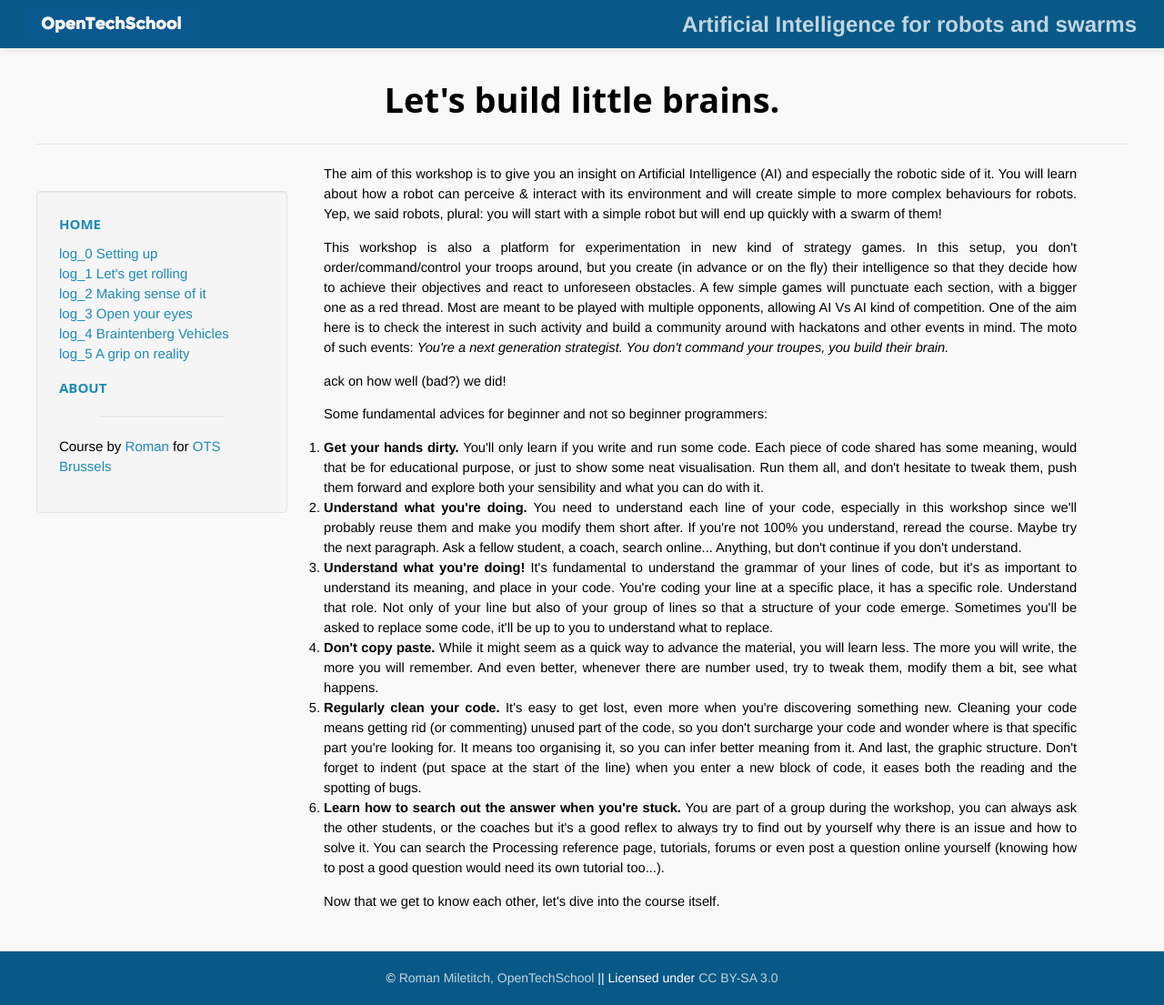
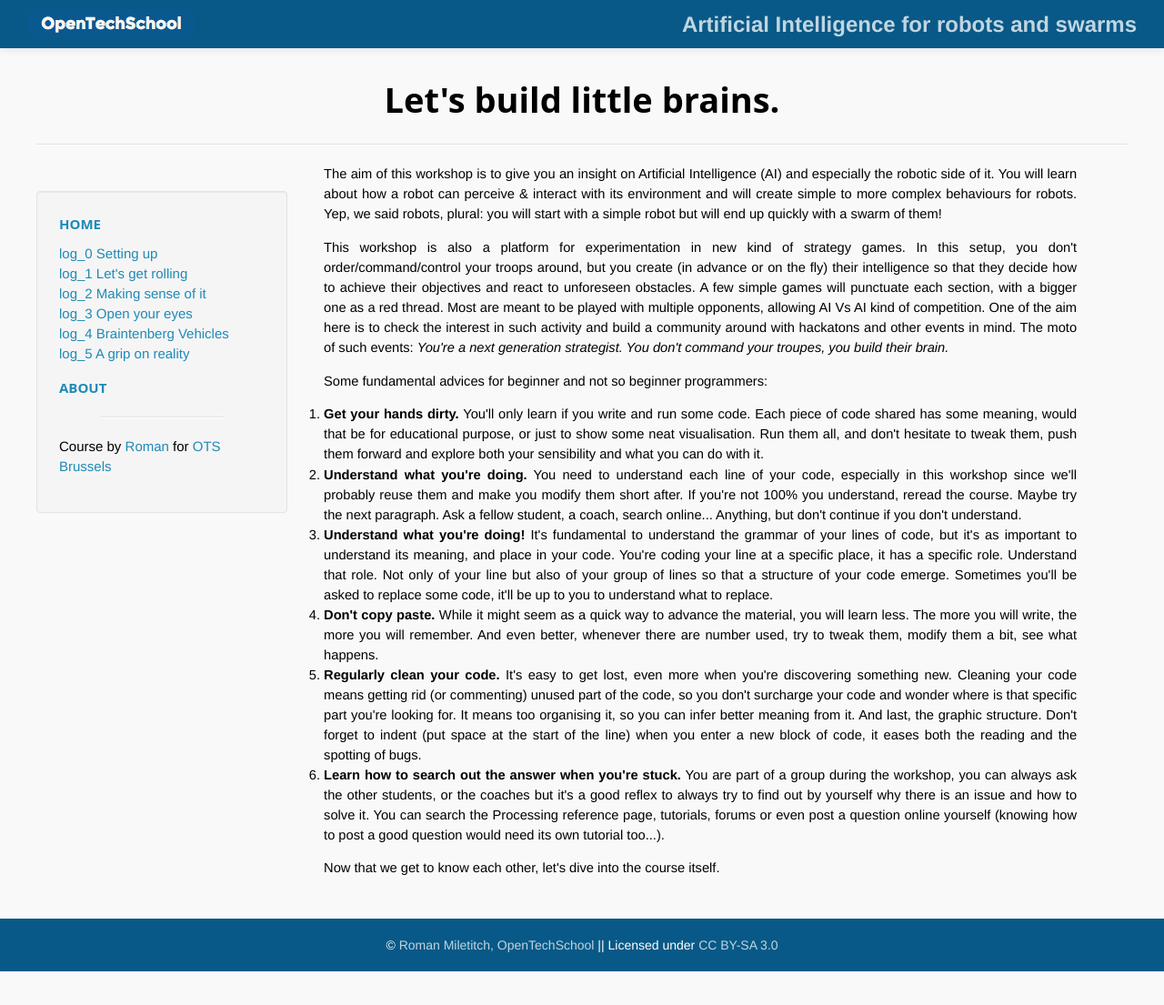
Before and after one commit to OpenTechSchool-Brussels/AI-for-robots-and-swarms, a Jekyll site: the page built from index.html, in a window 1280 px wide. Shown: the whole page at 91% size. Built offline with Jekyll 4.4.1, drawn with Linux system fonts in a browser that asks for light colours; Markdown is read by kramdown in place of the engine named in the settings; after the commit the page ends 1068 px from its top, so only the background shows below that.

Commit message:
Update index.html

```diff
--- a/index.html
+++ b/index.html
@@ -6,8 +6,6 @@ title:  "Let's build little brains."
 <p>The aim of this workshop is to give you an insight on Artificial Intelligence (AI) and especially the robotic side of it. You will learn about how a robot can perceive & interact with its environment and will create simple to more complex behaviours for robots. Yep, we said robots, plural: you will start with a simple robot but will end up quickly with a swarm of them!</p>
 
 <p>This workshop is also a platform for experimentation in new kind of strategy games. In this setup, you don't order/command/control your troops around, but you create (in advance or on the fly) their intelligence so that they decide how to achieve their objectives and react to unforeseen obstacles. A few simple games will punctuate each section, with a bigger one as a red thread. Most are meant to be played with multiple opponents, allowing AI Vs AI kind of competition. One of the aim here is to check the interest in such activity and build a community around with hackatons and other events in mind. The moto of such events: <i>You're a next generation strategist. You don't command your troupes, you build their brain.</i></p>
-ack on how well (bad?) we did!</p>
-
 
 <p>Some fundamental advices for beginner and not so beginner programmers:
 <ol>
```
